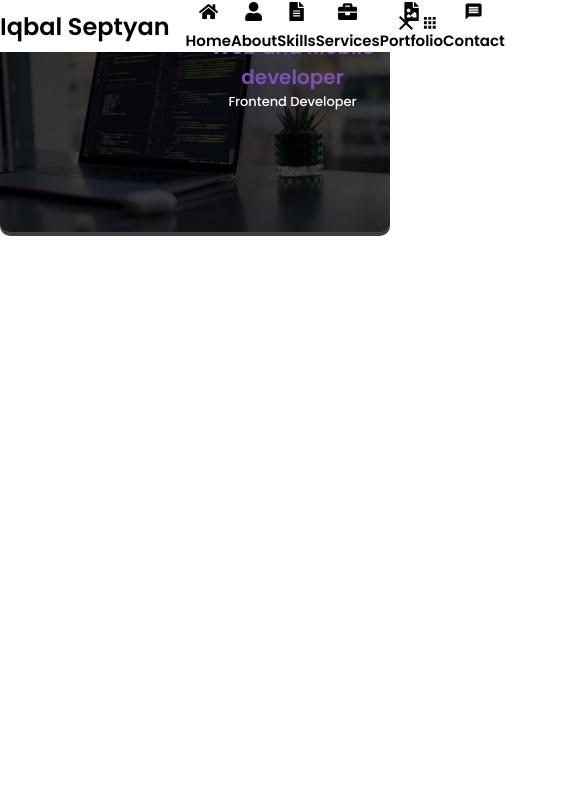
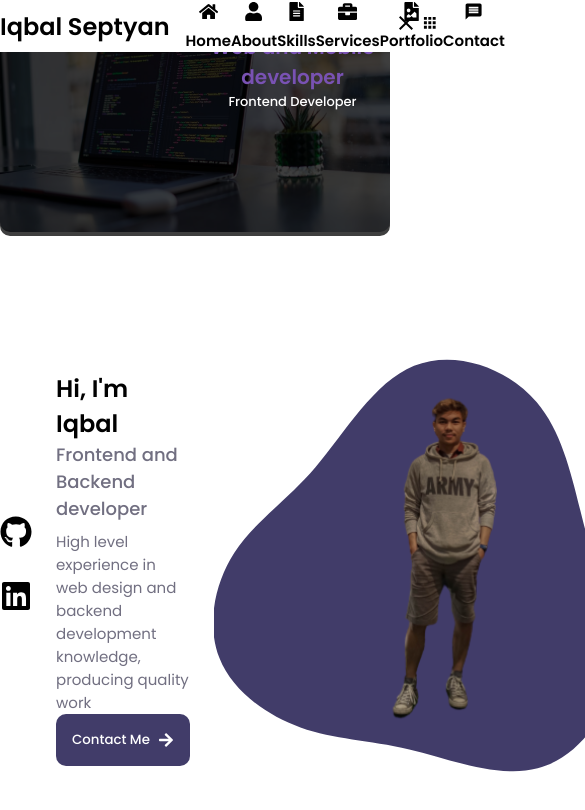
Before and after one commit to iqbalseptyan/react-portfolio, a React (Create React App) app: page / in a window 390 px wide. Shown: the top 810 px of the page, 585 px wide, since content can reach past the window. Built offline with nearby package versions, Linux system fonts and the light colour scheme.

Commit message:
tablet update responsive home

```diff
--- a/src/App.js
+++ b/src/App.js
@@ -15,14 +15,14 @@ function App() {
     <>
       <Navbar />
       <Hero />
-      {/* <Home />
-      <About />
-      <Skills />
-      <Services />
-      <Portfolio />
-      <Contact />
-      <Footer />
-      <Scrolltop /> */}
+      <Home />
+      {/* <About /> */}
+      {/* <Skills /> */}
+      {/* <Services /> */}
+      {/* <Portfolio /> */}
+      {/* <Contact /> */}
+      {/* <Footer /> */}
+      {/* <Scrolltop /> */}
     </>
   );
 }
--- a/src/components/GlobalElements.jsx
+++ b/src/components/GlobalElements.jsx
@@ -4,6 +4,10 @@ import { device } from "./MediaQueries";
 export const Container = styled.div`
   background-color: var(--white-color);
   margin: auto;
+
+  @media ${device.tablet} {
+    max-width: 768px;
+  }
 
   @media ${device.laptop} {
     max-width: 1024px;
--- a/src/components/Hero/HeroElements.jsx
+++ b/src/components/Hero/HeroElements.jsx
@@ -57,7 +57,7 @@ export const HeroContent = styled.div`
 
   @media ${device.laptop} {
     transition: 0.3s;
-    transform: translate(-50%, 370%);
+    transform: translate(-50%, 300%);
   }
 `;
 
--- a/src/components/Home/HomeElements.jsx
+++ b/src/components/Home/HomeElements.jsx
@@ -5,8 +5,10 @@ import { device } from "../MediaQueries";
 
 export const ContainerHome = styled(Container)`
   gap: 1rem;
-  margin-left: auto;
-  margin-right: auto;
+
+  @media ${device.tablet} {
+    max-width: 600px;
+  }
 
   @media ${device.laptop} {
     max-width: 1024px;
@@ -20,17 +22,20 @@ export const HomeWrapper = styled(Grid)`
   align-items: center;
 
   @media ${device.tablet} {
-    grid-template-columns: 0.5fr auto;
+    grid-template-areas:
+      "social blob"
+      "data data";
+    grid-template-columns: auto 1fr;
   }
 `;
 
 export const HomeSocial = styled(Grid)`
-  grid-template-areas: "col1 col1" "col2 col2";
+  grid-template-areas:
+    "col1 col1"
+    "col2 col2";
   row-gap: 1rem;
 
-  @media ${device.laptop} {
-    grid-area: social;
-  }
+  grid-area: social;
 `;
 
 export const HomeLinks = styled.a`
@@ -48,10 +53,7 @@ export const HomeLinks = styled.a`
 
 export const HomeBlob = styled.div`
   margin: auto;
-
-  @media ${device.laptop} {
-    grid-area: blob;
-  }
+  grid-area: blob;
 `;
 
 export const BlobImg = styled(Blob)`
@@ -62,70 +64,69 @@ export const BlobImg = styled(Blob)`
   @media ${device.tablet} {
     width: 200px;
   }
-
-  @media ${device.mobileM} {
-    width: 200px;
-  }
 `;
 
 export const HomeData = styled.div`
-  grid-column: 1/3;
-
-  @media ${device.laptop} {
-    grid-area: data;
-  }
+  grid-area: data;
 `;
 
 export const HomeTitle = styled.h1`
   font-size: var(--big-font-size);
 
-  @media ${device.tablet} {
-    font-size: var(--medium-font-size);
+  @media ${device.mobileM} {
+    font-size: var(--h2-font-size);
   }
 
   @media ${device.mobileL} {
     font-size: var(--h1-font-size);
   }
 
-  @media ${device.mobileM} {
-    font-size: var(--h2-font-size);
+  @media ${device.tablet} {
+    font-size: var(--medium-font-size);
   }
 `;
 
 export const HomeSubtitle = styled.h2`
-  font-size: var(--small-font-size);
   color: var(--grey-color);
   font-weight: var(--font-medium);
   margin-bottom: var(--mb-0-5);
 
-  @media ${device.tablet} {
-    font-size: var(--h2-font-size);
+  @media ${device.mobileM} {
+    font-size: var(--normal-font-size);
   }
 
   @media ${device.mobileL} {
     font-size: var(--h3-font-size);
   }
 
-  @media ${device.mobileM} {
-    font-size: var(--normal-font-size);
+  @media ${device.tablet} {
+    margin-bottom: var(--mb-0-25);
+    font-size: var(--h2-font-size);
   }
 `;
 
 export const HomeDescription = styled.p`
   color: var(--grey-color);
-  margin-top: var(--mb-2);
-  margin-bottom: var(--mb-2);
+
   font-size: var(--h2-font-size);
 
-  @media ${device.tablet} {
-    font-size: var(--h3-font-size);
+  @media ${device.mobileM} {
+    font-size: var(--small-font-size);
   }
 
   @media ${device.mobileL} {
     font-size: var(--normal-font-size);
   }
 
-  @media ${device.mobileM} {
-    font-size: var(--small-font-size);
+  @media ${device.tablet} {
+    font-size: var(--h3-font-size);
+    margin-bottom: var(--mb-1-5);
+    margin-top: var(--mb-1-5);
+  }
+
+  @media ${device.laptop} {
+    font-size: var(--h3-font-size);
+    margin-top: var(--mb-2);
+    margin-bottom: var(--mb-2);
   }
 `;
```
